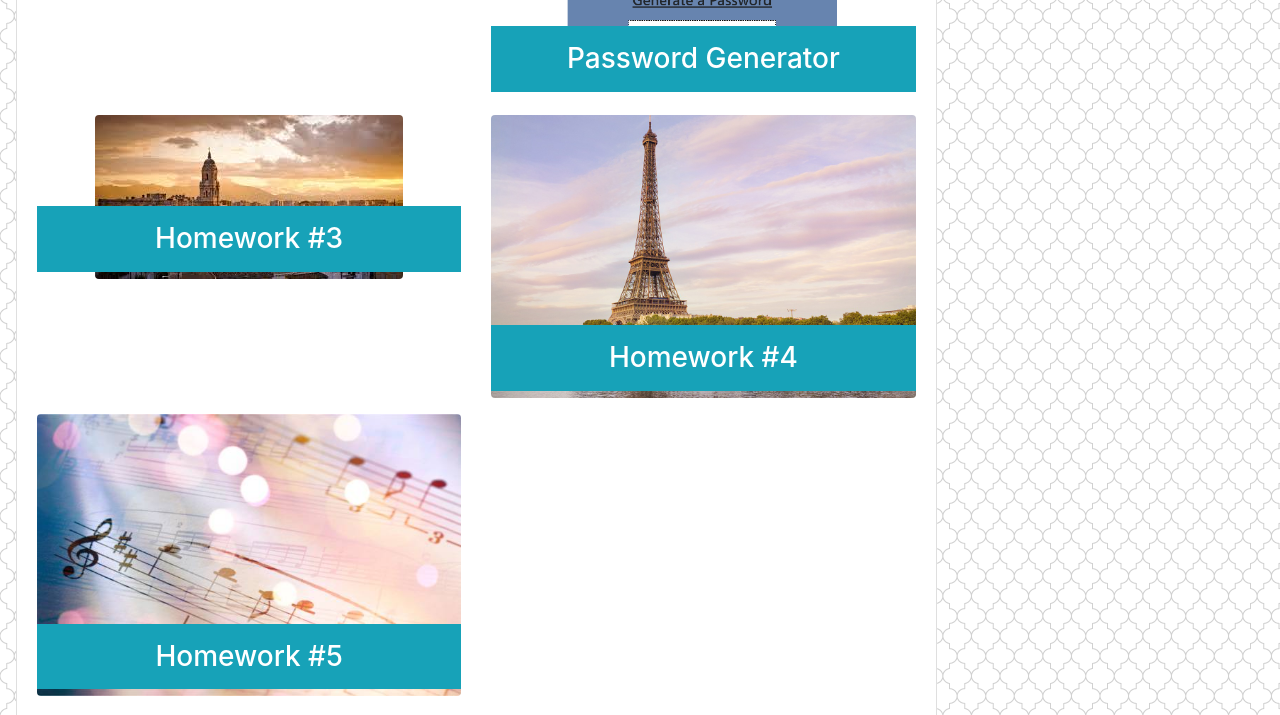
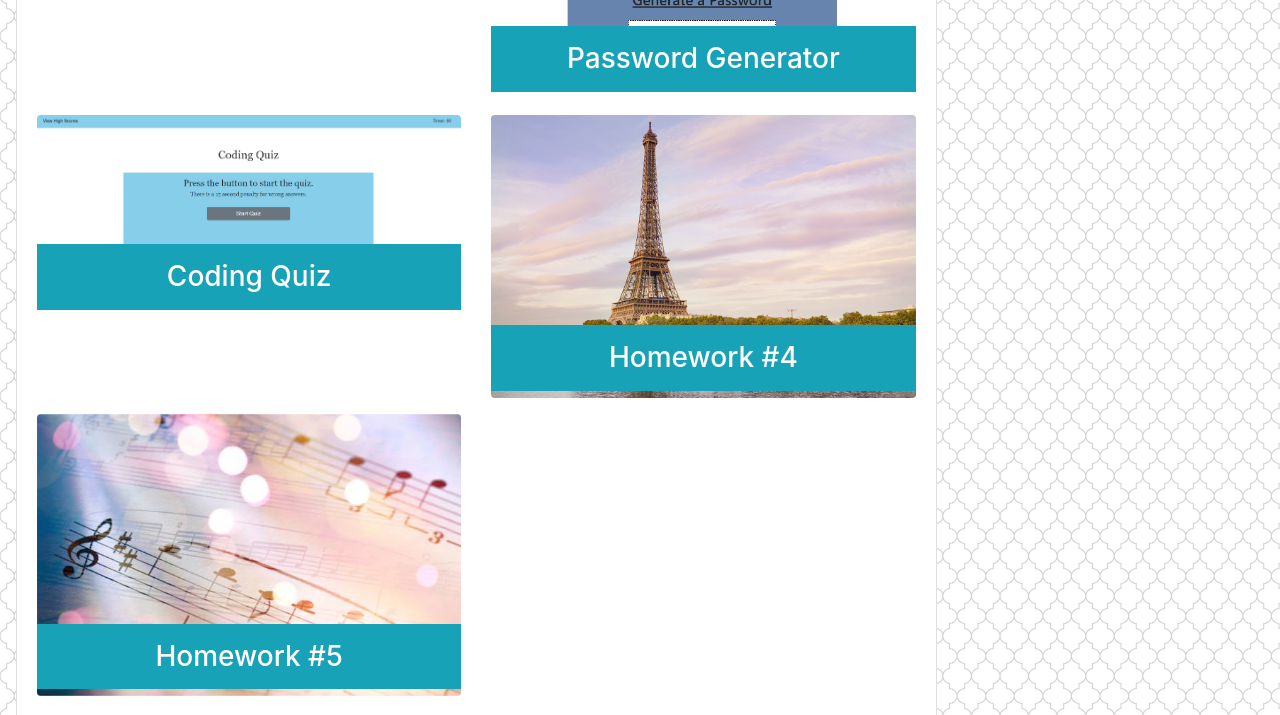
Before and after one commit to tamaragolub/Homework2, a plain HTML site: page portfolio.html in a window 1280 px wide. Shown: the part 264-979 px from the top of the page. Drawn offline with nearby package versions, Linux system fonts and the light colour scheme.

Commit message:
added a link to the Coding Quiz Homework

```diff
--- a/portfolio.html
+++ b/portfolio.html
@@ -90,9 +90,9 @@
                     <div class="row">
                         <div class="col-md-6">
                             <div class="entry position-relative text-center text-white">
-                                <a href="https://github.com">
-                                    <h3 class="bg-info p-3 w-100 text-white"> Homework #3</h3>
-                                    <img src="assets/images/Spain.jpg" class="rounded img-fluid mb-3" alt="Travel">
+                                <a href="https://tamaragolub.github.io/CodingQuiz/">
+                                    <h3 class="bg-info p-3 w-100 text-white"> Coding Quiz</h3>
+                                    <img src="/assets/images/CodingQuiz.png" class="rounded img-fluid mb-3" alt="CodingQuiz">
                                 </a>
                             </div>
                         </div>
```
Also changed, not shown: assets/images/CodingQuiz.png (added).
